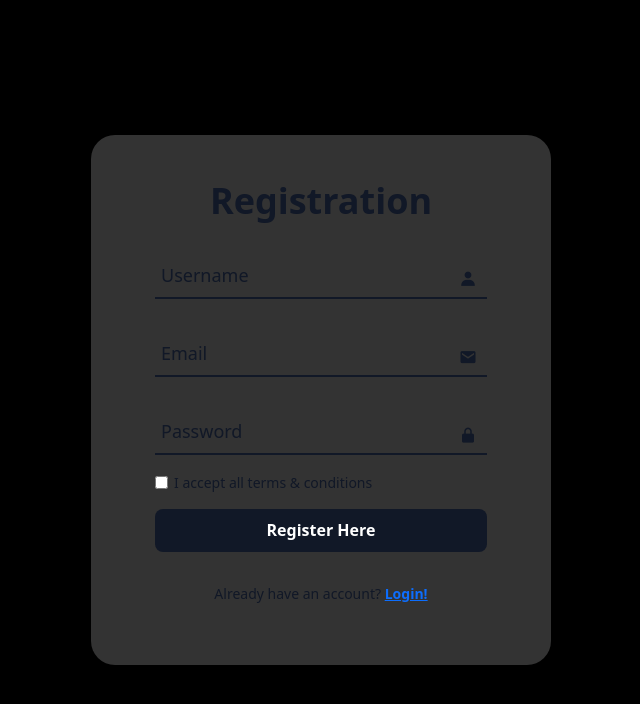
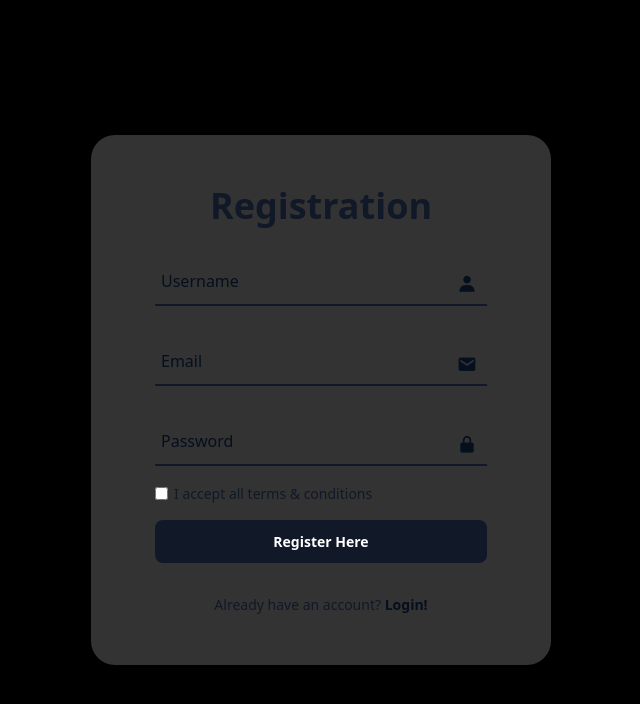
Before and after one commit to ejimnkonye1/Chat-app, a React (Vite) app: page / in a window 1280 px wide. Both pictures are taken after a click on the link "Register Here". Shown: the top 704 px of the page, without its empty margins (319-959 px from the left). Built offline with nearby package versions, Linux system fonts and the light colour scheme.

Commit message:
updated login.js page

```diff
--- a/src/App.jsx
+++ b/src/App.jsx
@@ -20,7 +20,6 @@ const App = () => {
     transition: 'all 0.3s',
 }
   return (
-<div  >
 
       <Router>
         <Routes>
@@ -29,7 +28,7 @@ const App = () => {
         </Routes>
       </Router>
 
-    </div>
+
   )
 }
 
--- a/src/forms/loginform.jsx
+++ b/src/forms/loginform.jsx
@@ -1,4 +1,5 @@
 import React, { useState } from 'react';
+import '../login/Login.css';
 
 const LoginForm = ({ setIsRegister }) => {
   const [email, setEmail] = useState('');
@@ -62,7 +63,6 @@ const LoginForm = ({ setIsRegister }) => {
         Login
       </button>
       <div className="cf-register cf-text-center cf-text-gray-900 cf-text-sm cf-font-medium cf-mt-8 cf-mb-4">
-        {/* <p>If you don't have an account? <a href="#" className="cf-font-semibold cf-hover:underline">Register Here</a></p> */}
         <p>If you don't have an account? <a href="#" onClick={() => setIsRegister(true)} className="cf-font-semibold cf-hover:underline">Register Here</a></p>
       </div>
     </form>
--- a/src/forms/registerform.jsx
+++ b/src/forms/registerform.jsx
@@ -1,12 +1,35 @@
 import React, { useState } from 'react';
-
+import '../login/Login.css';
+import { createUserWithEmailAndPassword } from 'firebase/auth';
+import { auth } from '../Firebase'
 const RegisterForm = ({ setIsRegister }) => {
   const [email, setEmail] = useState('');
   const [password, setPassword] = useState('');
   const [formData, setFormData] = useState({ email: '', password: '' });
+  const [passwordIsValid, setPasswordIsValid] = useState(false);
+  const [formValid, setFormValid] = useState(false);
 
-  const handleUser = (event) => {
+
+  const validateForm = () => {
+    const passwordValue = password.trim
+    const passwordLength = passwordValue.length >= 8
+
+    setFormValid(passwordLength);
+    return passwordLength;
+
+  }
+  const handleUser = async (event) => {
     event.preventDefault();
+
+    const valid = validateForm();
+    if(formValid) {
+      try {
+      await createUserWithEmailAndPassword(auth, email, password);
+      alert('successful')
+    } catch(err) {
+        console.log(err)
+    }
+    }
 
   };
 
--- a/src/login/Login.css
+++ b/src/login/Login.css
@@ -1,12 +1,104 @@
+/* Login.css */
 
-.input-box label {
+.cf-input-box {
+    position: relative;
+    margin-bottom: 1.5rem;
+  }
+
+  .cf-input-box input {
+    width: 100%;
+    padding: 0.75rem 2.5rem 0.75rem 0.375rem;
+    font-size: 1rem;
+    font-weight: 600;
+    border: none;
+    background: transparent;
+    color: #050f1d; /* Text color */
+  }
+
+  .cf-input-box input:focus {
+    outline: none;
+  }
+
+  .cf-input-box label {
+    position: absolute;
+    left: 0.375rem;
+    top: 50%;
+    transform: translateY(-50%);
+    font-size: 1rem;
+    font-weight: 500;
+    color: #050f1d; /* Label color */
+    pointer-events: none;
     transition: all 0.3s ease;
-}
+  }
 
-.input-box input:focus + label,
-.input-box input.not-empty + label {
-    top: -20px;
-    left: 0;
-    font-size: 12px;
-    color: gray;
-}
+  .cf-input-box input:focus + label,
+  .cf-input-box input.cf-not-empty + label {
+    top: -0.5rem;
+    font-size: 0.75rem;
+    color: #050f1d; /* Label color */
+  }
+
+  .cf-input-box .cf-icon {
+    position: absolute;
+    right: 0.625rem;
+    font-size: 1.25rem;
+    color: #050f1d; /* Icon color */
+  }
+
+  .cf-check {
+    display: flex;
+    justify-content: space-between;
+    align-items: center;
+    margin-top: -0.875rem;
+    margin-bottom: 1rem;
+    font-size: 0.875rem;
+    font-weight: 500;
+    color: #1F2937; /* Text color */
+  }
+
+  .cf-check label {
+    display: flex;
+    align-items: center;
+  }
+
+  .cf-check input {
+    margin-right: 0.375rem;
+  }
+
+  .cf-check a {
+    color: #1F2937; /* Link color */
+    text-decoration: none;
+  }
+
+  .cf-check a:hover {
+    text-decoration: underline;
+  }
+
+  button {
+    background-color: #050f1d; /* Button background color */
+    width: 100%;
+    height: 43px;
+    border-radius: 0.375rem;
+    font-weight: 600;
+    color: #fff; /* Button text color */
+    cursor: pointer;
+  }
+
+  .cf-register {
+    text-align: center;
+    font-size: 0.875rem;
+    font-weight: 500;
+    margin-top: 2rem;
+    margin-bottom: 1rem;
+    color: #050f1d; /* Text color */
+  }
+
+  .cf-register a {
+    font-weight: 600;
+    color: #050f1d; /* Link color */
+    text-decoration: none;
+  }
+
+  .cf-register a:hover {
+    text-decoration: underline;
+  }
--- a/src/main.jsx
+++ b/src/main.jsx
@@ -16,5 +16,5 @@ ReactDOM.createRoot(document.getElementById('root')).render(
     <App />
     </Provider>
 
-  </React.StrictMode>,
+  </React.StrictMode>
 )
```
